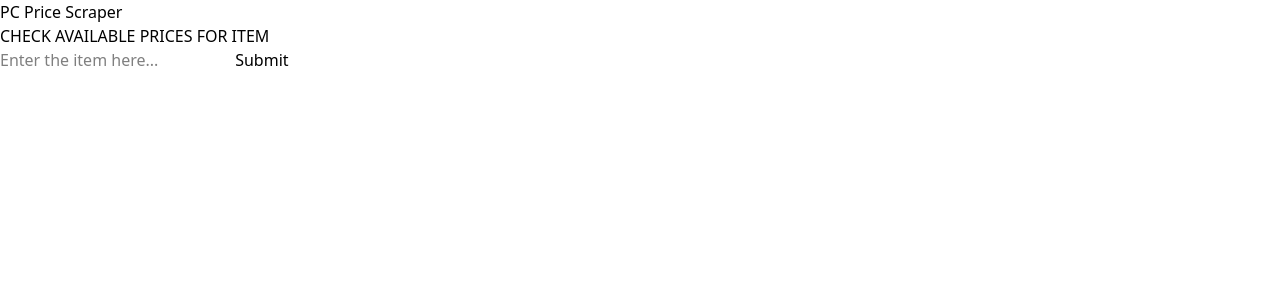
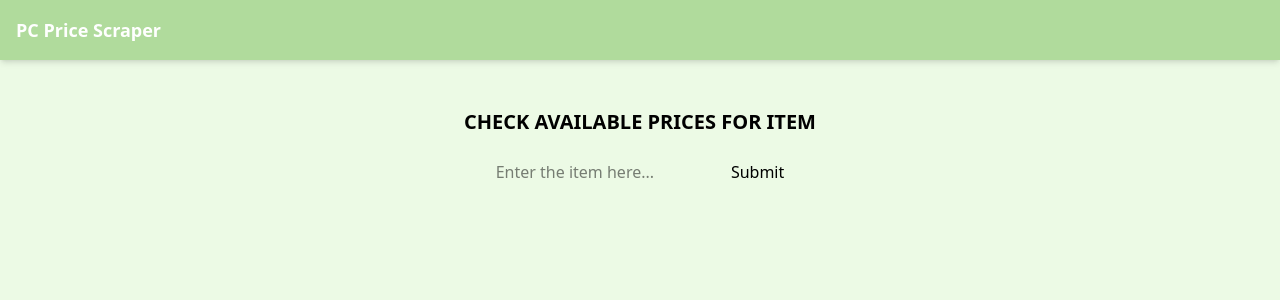
Before and after one commit to Rivia8/PCParts, a Flask app: page / in a window 1280 px wide. Shown: the top 300 px of the page. Run offline with Flask 3, Linux system fonts and the light colour scheme; parts of the project's set-up code (start-up, migrations or seed data) failed here and were passed over.

Commit message:
adjustments made

```diff
--- a/static/dist/output.css
+++ b/static/dist/output.css
@@ -8,12 +8,23 @@
     --font-mono: ui-monospace, SFMono-Regular, Menlo, Monaco, Consolas, "Liberation Mono",
       "Courier New", monospace;
     --color-red-50: oklch(97.1% 0.013 17.38);
-    --color-red-800: oklch(44.4% 0.177 26.899);
+    --color-gray-800: oklch(27.8% 0.033 256.848);
     --color-gray-900: oklch(21% 0.034 264.665);
     --color-black: #000;
     --color-white: #fff;
+    --spacing: 0.25rem;
+    --text-lg: 1.125rem;
+    --text-lg--line-height: calc(1.75 / 1.125);
+    --text-xl: 1.25rem;
+    --text-xl--line-height: calc(1.75 / 1.25);
+    --font-weight-medium: 500;
+    --font-weight-semibold: 600;
+    --font-weight-bold: 700;
     --default-font-family: var(--font-sans);
     --default-mono-font-family: var(--font-mono);
+    --color-bggreen: #ECFAE5;
+    --color-green: #CAE8BD;
+    --color-drkgreen: #B0DB9C;
   }
 }
 @layer base {
@@ -168,51 +179,162 @@
   .static {
     position: static;
   }
-  .table {
-    display: table;
+  .mt-2 {
+    margin-top: calc(var(--spacing) * 2);
   }
-  .border-collapse {
-    border-collapse: collapse;
+  .mt-8 {
+    margin-top: calc(var(--spacing) * 8);
   }
-  .resize {
-    resize: both;
+  .mb-6 {
+    margin-bottom: calc(var(--spacing) * 6);
   }
-  .border {
-    border-style: var(--tw-border-style);
-    border-width: 1px;
+  .flex {
+    display: flex;
   }
-  .bg-black {
-    background-color: var(--color-black);
+  .w-full {
+    width: 100%;
   }
-  .bg-white {
-    background-color: var(--color-white);
+  .list-disc {
+    list-style-type: disc;
   }
-  .text-red-800 {
-    color: var(--color-red-800);
+  .flex-col {
+    flex-direction: column;
   }
-  .underline {
-    text-decoration-line: underline;
+  .items-center {
+    align-items: center;
   }
-  .outline {
-    outline-style: var(--tw-outline-style);
-    outline-width: 1px;
+  .justify-center {
+    justify-content: center;
+  }
+  .bg-bggreen {
+    background-color: var(--color-bggreen);
+  }
+  .bg-drkgreen {
+    background-color: var(--color-drkgreen);
+  }
+  .p-4 {
+    padding: calc(var(--spacing) * 4);
+  }
+  .pt-12 {
+    padding-top: calc(var(--spacing) * 12);
+  }
+  .pl-5 {
+    padding-left: calc(var(--spacing) * 5);
+  }
+  .text-lg {
+    font-size: var(--text-lg);
+    line-height: var(--tw-leading, var(--text-lg--line-height));
+  }
+  .text-xl {
+    font-size: var(--text-xl);
+    line-height: var(--tw-leading, var(--text-xl--line-height));
+  }
+  .font-bold {
+    --tw-font-weight: var(--font-weight-bold);
+    font-weight: var(--font-weight-bold);
+  }
+  .font-semibold {
+    --tw-font-weight: var(--font-weight-semibold);
+    font-weight: var(--font-weight-semibold);
+  }
+  .text-black {
+    color: var(--color-black);
+  }
+  .text-white {
+    color: var(--color-white);
+  }
+  .shadow-md {
+    --tw-shadow: 0 4px 6px -1px var(--tw-shadow-color, rgb(0 0 0 / 0.1)), 0 2px 4px -2px var(--tw-shadow-color, rgb(0 0 0 / 0.1));
+    box-shadow: var(--tw-inset-shadow), var(--tw-inset-ring-shadow), var(--tw-ring-offset-shadow), var(--tw-ring-shadow), var(--tw-shadow);
   }
 }
-@property --tw-border-style {
+@property --tw-font-weight {
   syntax: "*";
   inherits: false;
-  initial-value: solid;
 }
-@property --tw-outline-style {
+@property --tw-shadow {
   syntax: "*";
   inherits: false;
-  initial-value: solid;
+  initial-value: 0 0 #0000;
+}
+@property --tw-shadow-color {
+  syntax: "*";
+  inherits: false;
+}
+@property --tw-shadow-alpha {
+  syntax: "<percentage>";
+  inherits: false;
+  initial-value: 100%;
+}
+@property --tw-inset-shadow {
+  syntax: "*";
+  inherits: false;
+  initial-value: 0 0 #0000;
+}
+@property --tw-inset-shadow-color {
+  syntax: "*";
+  inherits: false;
+}
+@property --tw-inset-shadow-alpha {
+  syntax: "<percentage>";
+  inherits: false;
+  initial-value: 100%;
+}
+@property --tw-ring-color {
+  syntax: "*";
+  inherits: false;
+}
+@property --tw-ring-shadow {
+  syntax: "*";
+  inherits: false;
+  initial-value: 0 0 #0000;
+}
+@property --tw-inset-ring-color {
+  syntax: "*";
+  inherits: false;
+}
+@property --tw-inset-ring-shadow {
+  syntax: "*";
+  inherits: false;
+  initial-value: 0 0 #0000;
+}
+@property --tw-ring-inset {
+  syntax: "*";
+  inherits: false;
+}
+@property --tw-ring-offset-width {
+  syntax: "<length>";
+  inherits: false;
+  initial-value: 0px;
+}
+@property --tw-ring-offset-color {
+  syntax: "*";
+  inherits: false;
+  initial-value: #fff;
+}
+@property --tw-ring-offset-shadow {
+  syntax: "*";
+  inherits: false;
+  initial-value: 0 0 #0000;
 }
 @layer properties {
   @supports ((-webkit-hyphens: none) and (not (margin-trim: inline))) or ((-moz-orient: inline) and (not (color:rgb(from red r g b)))) {
     *, ::before, ::after, ::backdrop {
-      --tw-border-style: solid;
-      --tw-outline-style: solid;
+      --tw-font-weight: initial;
+      --tw-shadow: 0 0 #0000;
+      --tw-shadow-color: initial;
+      --tw-shadow-alpha: 100%;
+      --tw-inset-shadow: 0 0 #0000;
+      --tw-inset-shadow-color: initial;
+      --tw-inset-shadow-alpha: 100%;
+      --tw-ring-color: initial;
+      --tw-ring-shadow: 0 0 #0000;
+      --tw-inset-ring-color: initial;
+      --tw-inset-ring-shadow: 0 0 #0000;
+      --tw-ring-inset: initial;
+      --tw-ring-offset-width: 0px;
+      --tw-ring-offset-color: #fff;
+      --tw-ring-offset-shadow: 0 0 #0000;
     }
   }
 }
```
Also changed, not shown: static/src/input.css (+7 -0 lines).
